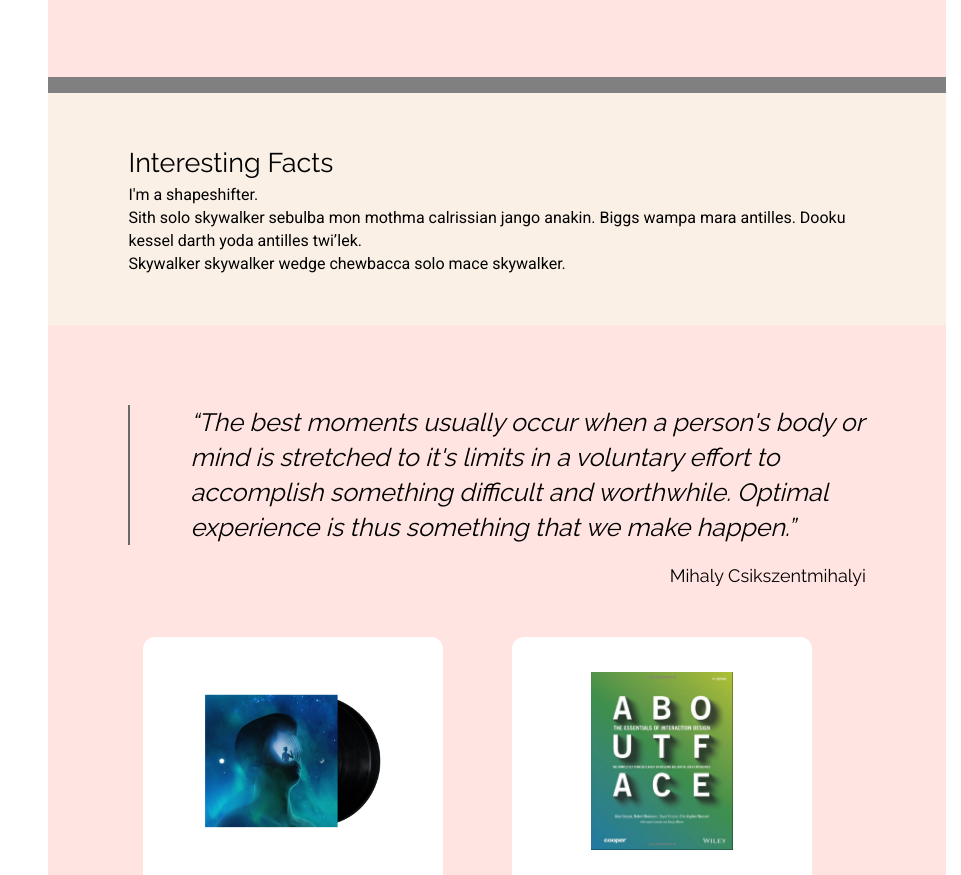
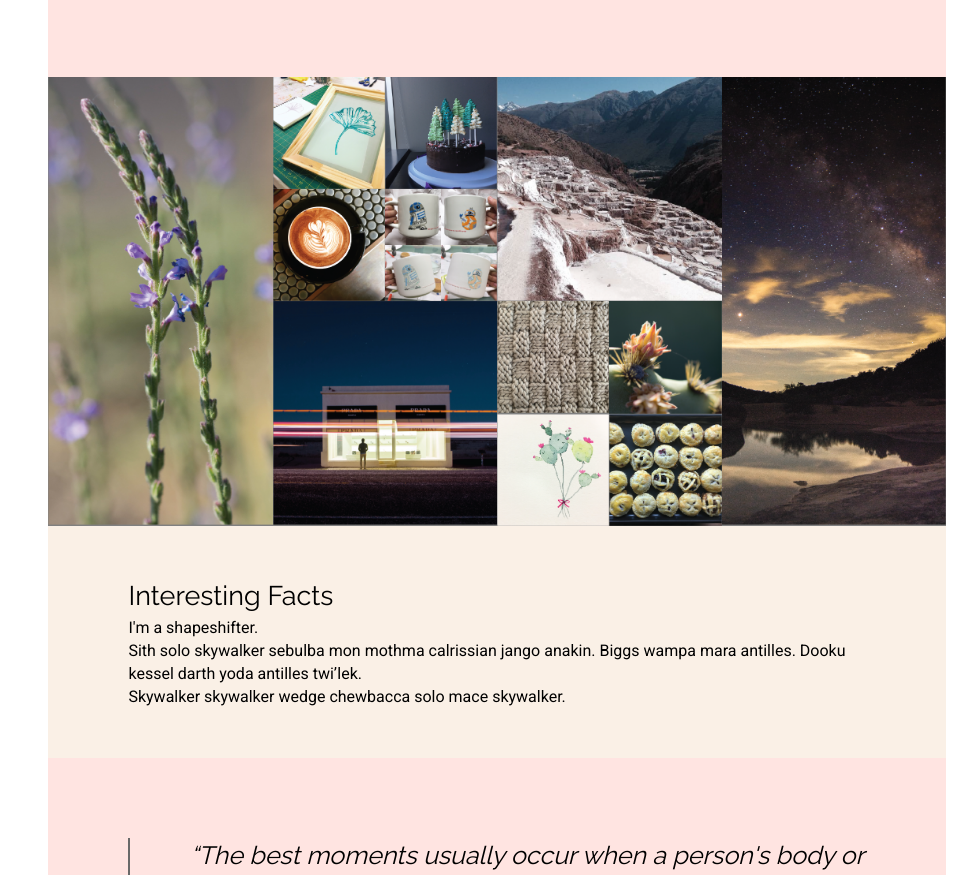
Before and after one commit to anniediep/HW-MyFirstLayout, a plain HTML site: page aboutMe.html in a window 1280 px wide. Shown: the part 1529-2404 px from the top of the page, without its empty margins (319-1280 px from the left). Drawn offline with Linux system fonts and the light colour scheme.

Commit message:
Collage
pictures added in assets and photos successfully placed in collage.

```diff
--- a/aboutMe.html
+++ b/aboutMe.html
@@ -33,6 +33,7 @@
             <span id="whoIam">
                 <h1 class="gray-section">Annie Diep is designing for accessibility, sustainability, and mindfulness.</h1>
                 <img src="images/profilePic.jpg" alt="Picture of Me" id="profilePic">
+
             </span>
         </div>
         <div class="pink-section" id="aboutMe">
@@ -45,27 +46,26 @@
             <p>Thanks for stopping by!</p>
 
         </div>
-        <div class="collage">
-            <span>
-                <img src="" alt="">
-                <img src="" alt="">
-                <img src="" alt="">
-                <img src="" alt="">
-                <img src="" alt="">
-                <img src="" alt="">
-                <img src="" alt="">
-            </span>
-            <span>
-                <img src="" alt="">
-                <img src="" alt="">
-                <img src="" alt="">
-                <img src="" alt="">
-                <img src="" alt="">
-                <img src="" alt="">
-                <img src="" alt="">
-            </span>
+        <div>
+                <img src="images/collage/2x/Asset 9@2x.png" alt="Marfa Flowers" class="quarter collage">
+                <div class="quarter collage">
+                    <img src="images/collage/2x/Asset 2@2x.png" alt="Screen Printing" class="half collage">
+                    <img src="images/collage/2x/Asset 4@2x.png" alt="Chocolate Cake" class="half collage">
+                    <img src="images/collage/2x/Asset 3@2x.png" alt="Coffee" class="half collage">
+                    <img src="images/collage/2x/Asset 1@2x.png" alt="Mug with BB8 and R2D2" class="half collage">
+                    <img src="images/collage/2x/Asset 8@2x.png" alt="Marfa Prada Installation" class="whole collage">
+                </div>
+                <div class="quarter collage">
+                    <img src="images/collage/2x/Asset 7@2x.png" alt="Salt Mines in Peru" class="whole collage">
+                    <img src="images/collage/2x/Asset 12@2x.png" alt="Knitting" class="half collage">
+                    <img src="images/collage/2x/Asset 10@2x.png" alt="Upclose Cacti" class="half collage">
+                    <img src="images/collage/2x/Asset 5@2x.png" alt="Cacti Balloons" class="half collage">
+                    <img src="images/collage/2x/Asset 6@2x.png" alt="Mini Blueberry Pies" class="half collage">
+                </div>
+                <img src="images/collage/2x/Asset 11@2x.png" alt="Pedernales" class="quarter collage">
+
         </div>
-        <div class="gray-section">
+        <div class="gray-section clear">
             <h2>Interesting Facts</h2>
             <ul>
                 <li>I'm a shapeshifter.</li>
--- a/css/style.css
+++ b/css/style.css
@@ -80,9 +80,22 @@ p {
     float: left;
 }
 
+.clear {
+    clear: both;
+}
+
+.collage {
+    display: inline-block;
+    float: left;
+}
+
 .gray-section{
     background-color: linen;
     padding: 50px 80px;
+}
+
+.eighth {
+    width: 12.5%;
 }
 
 .footer {
@@ -102,6 +115,10 @@ p {
     width: 1250px;
     grid-template-columns: 1fr 2fr;
     grid-template-rows: 1fr;
+}
+
+.half {
+    width: 50%;
 }
 
 .logo{
@@ -160,6 +177,10 @@ p {
     font-weight: 300;
 }
 
+.quarter {
+    width: 25%;
+}
+
 .quote {
     border-left: dimgray 2px solid;
     padding-left: 60px;
@@ -169,6 +190,10 @@ p {
 .webID {
     margin: 0 auto;
     font-family: 'Raleway', sans-serif;
+}
+
+.whole {
+    width: 100%;
 }
 
 .webID div {
```
Also changed, not shown: images/collage/2x/Asset 10@2x.png (added), images/collage/2x/Asset 11@2x.png (added), images/collage/2x/Asset 12@2x.png (added), images/collage/2x/Asset 1@2x.png (added), images/collage/2x/Asset 2@2x.png (added), images/collage/2x/Asset 3@2x.png (added), images/collage/2x/Asset 4@2x.png (added), images/collage/2x/Asset 5@2x.png (added), images/collage/2x/Asset 6@2x.png (added), images/collage/2x/Asset 7@2x.png (added), images/collage/2x/Asset 8@2x.png (added), images/collage/2x/Asset 9@2x.png (added).
